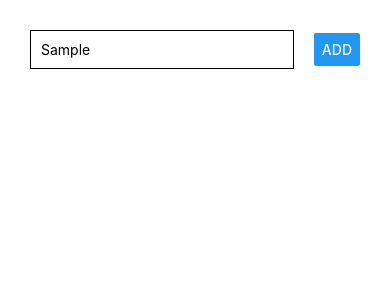
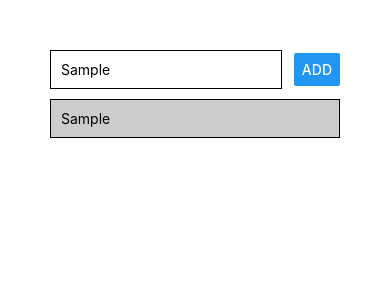
Before and after one commit to jgburton/ToDoList-ReactNative, a React Native app: screen / in a window 390 px wide. Both pictures are taken after typing "Sample" into the empty fields and a click on the button "ADD". Shown: the top 300 px of the page. Built offline with nearby package versions, Linux system fonts and the light colour scheme.

Commit message:
Render list items based on input value submits with scroll view

```diff
--- a/App.js
+++ b/App.js
@@ -1,24 +1,63 @@
 import React, { useState } from 'react';
-import { StyleSheet, Text, View, Button, TextInput } from 'react-native';
+import { StyleSheet, Text, View, Button, TextInput, ScrollView } from 'react-native';
 
 export default function App() {
+  const [enteredGoal, setEnteredGoal] = useState('');
+  const [courseGoals, setCourseGoals] = useState([]);
+
+  const goalInputHandler = (enteredText) => {
+    setEnteredGoal(enteredText);
+  };
+
+  const addGoalHandler = () => {
+    // console.log(enteredGoal);
+    setCourseGoals([...courseGoals, enteredGoal]);
+  }
 
   return (
-    <View style={{padding:30}}>
-      <View style={{flexDirection:'row', justifyContent:'space-between', alignItems: 'center'}}>
+    <View style={styles.screen}>
+      <View style={styles.inputContainer}>
         <TextInput
-        placeholder="Course Goal..."
-        style={{width: '80%', borderColor: 'black', borderWidth: 1, padding: 10}}
+          placeholder="Course Goal..."
+          style={styles.input}
+          onChangeText={goalInputHandler}
+          value={enteredGoal}
         />
-        <Button title="Add"/>
+        <Button title="Add" onPress={addGoalHandler}/>
       </View>
-      <View>
-
-      </View>
+      <ScrollView>
+        {courseGoals.map((goal) =>
+          <View
+            style={styles.listItem}
+            key={goal}>
+              <Text>{goal}</Text>
+          </View>)}
+      </ScrollView>
     </View>
   );
 }
 
+
 const styles = StyleSheet.create({
-
+  screen: {
+    padding:50
+  },
+  inputContainer: {
+    flexDirection:'row',
+    justifyContent:'space-between',
+    alignItems: 'center'
+  },
+  input: {
+    width: '80%',
+    borderColor: 'black',
+    borderWidth: 1,
+    padding: 10
+  },
+  listItem: {
+    padding: 10,
+    marginVertical:10,
+    backgroundColor: '#ccc',
+    borderColor: 'black',
+    borderWidth: 1
+  }
 });
```
